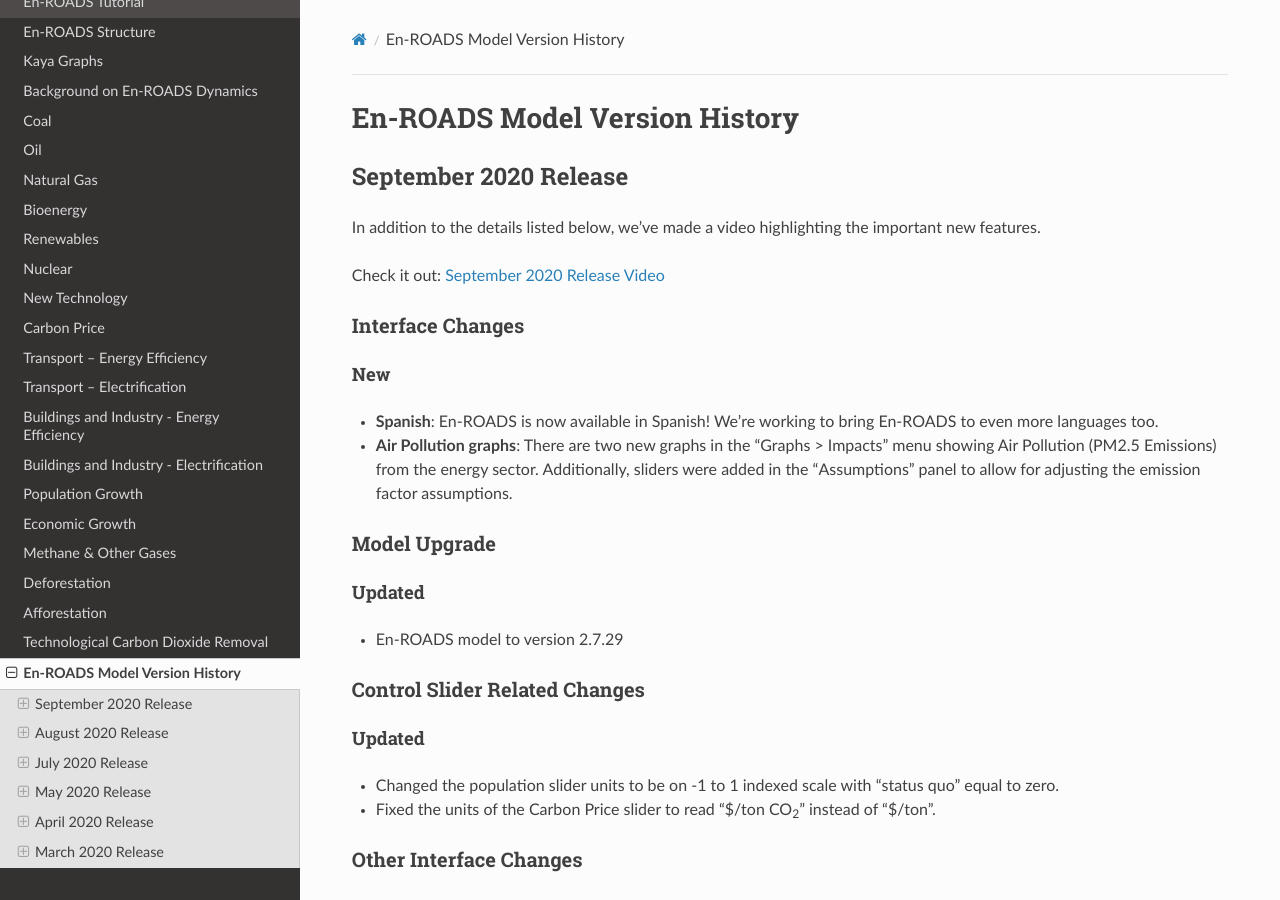
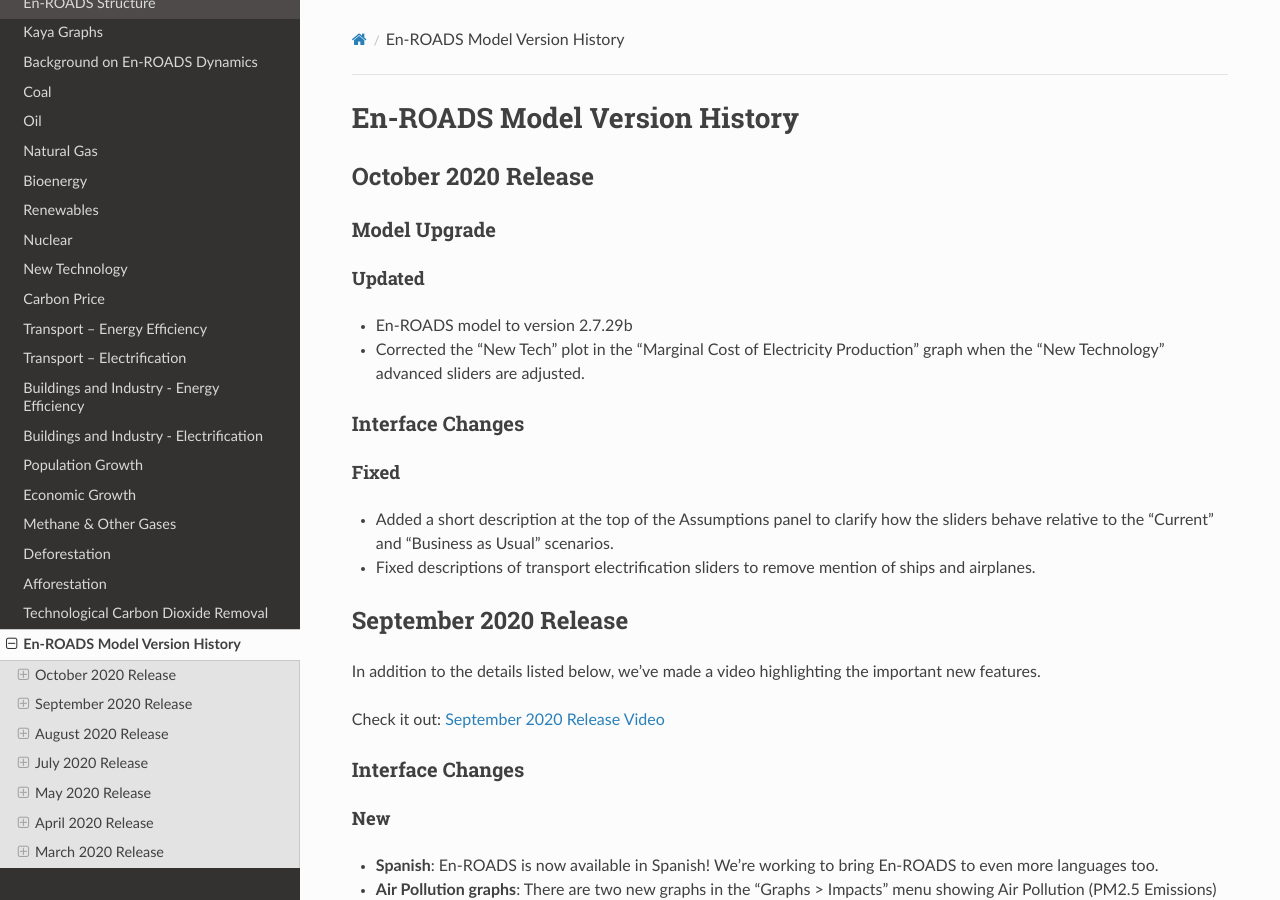
Before and after one commit to climateinteractive/enroads-guide, a Sphinx documentation site: the page built from docs/guide/changelog.rst, in a window 1280 px wide and 900 px high. Built offline with Sphinx 7.4.7 and the Read the Docs theme 2.0.0, drawn with Linux system fonts in a browser that asks for light colours.

Commit message:
Add October 2020 release notes (#21)

```diff
--- a/docs/guide/changelog.rst
+++ b/docs/guide/changelog.rst
@@ -6,6 +6,26 @@
    H1 = ------   This is only for the new version name, like "March 2020 Release"
    H2 = ~~~~~~   For main areas
    H3 = ^^^^^^   For sub areas
+
+October 2020 Release
+--------------------
+
+Model Upgrade
+~~~~~~~~~~~~~
+
+Updated
+^^^^^^^
+- En-ROADS model to version 2.7.29b
+- Corrected the "New Tech" plot in the "Marginal Cost of Electricity Production" graph when the "New Technology" advanced sliders are adjusted.
+
+Interface Changes
+~~~~~~~~~~~~~~~~~
+
+Fixed
+^^^^^
+- Added a short description at the top of the Assumptions panel to clarify how the sliders behave relative to the "Current" and "Business as Usual" scenarios.
+- Fixed descriptions of transport electrification sliders to remove mention of ships and airplanes.
+
 
 September 2020 Release
 ----------------------
```
